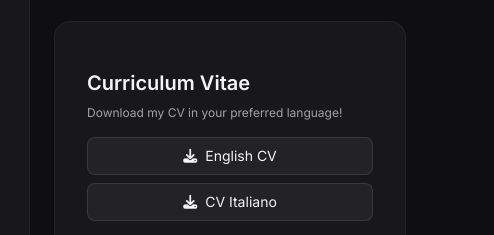
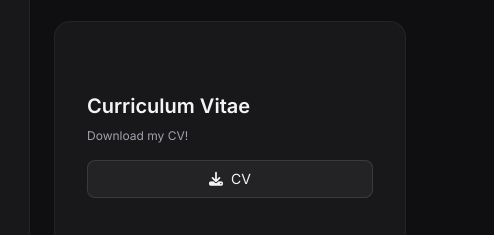
Before and after one commit to emanueleragusi/emanueleragusi.github.io, a plain HTML site: page index.html in a window 1280 px wide. Shown: the part 574-809 px from the top of the page, 786-1280 px from the left. Drawn offline with nearby package versions, Linux system fonts and the light colour scheme.

Commit message:
Update cv statement

```diff
--- a/index.html
+++ b/index.html
@@ -125,13 +125,10 @@
 
                 <div class="bento-item bg-card border border-white/5 p-8 rounded-2xl flex-1 flex flex-col justify-center">
                     <h2 class="text-xl font-bold mb-2" data-key="cv_title">Curriculum Vitae</h2>
-                    <p class="text-xs text-secondary mb-4" data-key="cv_desc">Download my CV in your preferred language!</p>
+                    <p class="text-xs text-secondary mb-4" data-key="cv_desc">Download my CV!</p>
                     <div class="flex flex-col gap-2">
                         <a href="./cv_en.pdf" target="_blank" class="w-full bg-white/5 hover:bg-white/10 border border-white/10 text-center py-2 rounded-lg text-sm transition flex items-center justify-center gap-2">
-                            <i class="fa-solid fa-download"></i> English CV
-                        </a>
-                        <a href="./cv_ita.pdf" target="_blank" class="w-full bg-white/5 hover:bg-white/10 border border-white/10 text-center py-2 rounded-lg text-sm transition flex items-center justify-center gap-2">
-                            <i class="fa-solid fa-download"></i> CV Italiano
+                            <i class="fa-solid fa-download"></i> CV
                         </a>
                     </div>
                 </div>
```
